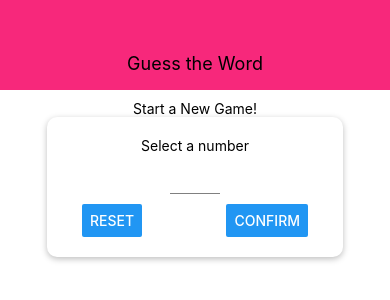
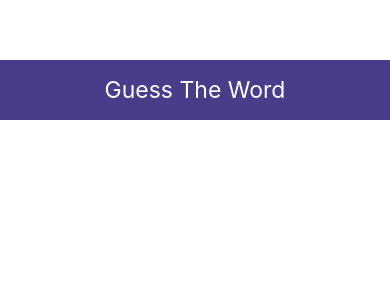
Before and after one commit to OsodracPT/words-game, a React Native app: screen / in a window 390 px wide. Shown: the top 300 px of the page. Built offline with nearby package versions, Linux system fonts and the light colour scheme.

Commit message:
Clearing project for Shopping List

```diff
--- a/App.js
+++ b/App.js
@@ -1,35 +1,23 @@
 import React, { useState } from "react";
-import { StyleSheet, View } from "react-native";
+import { StyleSheet, View, Text } from "react-native";
 
 import Header from "./components/Header";
-import StartGameScreen from "./screens/StartGameScreen";
-import GameScreen from "./screens/GameScreen";
 
 export default function App() {
-  const [userNumber, setUserNumber] = useState();
-
-  const startGameHandler = (selectedNumber) => {
-    setUserNumber(selectedNumber);
-  };
-
-  let content = (
-    <StartGameScreen onStartGame={startGameHandler}></StartGameScreen>
-  );
-
-  if (userNumber) {
-    content = <GameScreen userChoice={userNumber}></GameScreen>;
-  }
-
   return (
-    <View style={styles.screen}>
-      <Header title={"Guess the Word"}></Header>
-      {content}
+    <View style={styles.container}>
+      <Header title={"Guess The Word"}></Header>
     </View>
   );
 }
 
 const styles = StyleSheet.create({
-  screen: {
+  container: {
     flex: 1,
+    paddingTop: 60,
+  },
+  text: {
+    color: "darkslateblue",
+    fontSize: 30,
   },
 });
--- a/components/Header.js
+++ b/components/Header.js
@@ -13,15 +13,16 @@ const Header = (props) => {
 const styles = StyleSheet.create({
   header: {
     width: "100%",
-    height: 90,
-    paddingTop: 36,
-    backgroundColor: "#f7287b",
+    height: 60,
+    padding: 15,
+    backgroundColor: "darkslateblue",
     alignItems: "center",
     justifyContent: "center",
   },
   headerTitle: {
-    color: "black",
-    fontSize: 18,
+    color: "white",
+    fontSize: 23,
+    textAlign: "center",
   },
 });
 
--- a/screens/GameScreen.js
+++ b/screens/GameScreen.js
@@ -1,5 +1,5 @@
-import React, { useState } from "react";
-import { View, Text, StyleSheet, Button } from "react-native";
+import React, { useState, useRef } from "react";
+import { View, Text, StyleSheet, Button, Alert } from "react-native";
 
 import NumberContainer from "../components/NumberContainer";
 import Card from "../components/Card";
@@ -19,13 +19,46 @@ const GameScreen = (props) => {
   const [currentGuess, setCurrentGuess] = useState(
     generateRandomBetween(1, 100, props.userChoice)
   );
+
+  const currentLow = useRef(1);
+  const currentHigh = useRef(100);
+
+  const nextGuessHandler = (direction) => {
+    if (
+      (direction === "lower" && currentGuess < props.userChoice) ||
+      (direction === "greater" && currentGuess > props.userChoice)
+    ) {
+      Alert.alert("Don't lie!", "You selected a wrong instruction.", [
+        { text: "Sorry!", style: "cancel" },
+      ]);
+      return;
+    }
+    if (direction === "lower") {
+      currentHigh.current = currentGuess;
+    } else {
+      currentLow.current = currentGuess;
+    }
+    const nextNumber = generateRandomBetween(
+      currentLow,
+      currentHigh,
+      currentGuess
+    );
+    setCurrentGuess(nextNumber);
+  };
+
   return (
     <View>
       <Text>Opponent's Guess</Text>
       <NumberContainer>{currentGuess}</NumberContainer>
       <Card style={styles.buttonContainer}>
-        <Button title="LOWER" onPress={() => {}}></Button>
-        <Button title="GREATER" onPress={() => {}}></Button>
+        <Button
+          title="LOWER"
+          onPress={nextGuessHandler.bind(this, "lower")}
+        ></Button>
+        <Button
+          title="GREATER"
+          onPress={nextGuessHandler.bind(this, "higher")}
+        ></Button>
       </Card>
     </View>
   );
--- a/screens/StartGameScreen.js
+++ b/screens/StartGameScreen.js
@@ -66,7 +66,7 @@ const StartGameScreen = (props) => {
       }}
     >
       <View style={styles.screen}>
-        <Text>Start a New Game!</Text>
+        <Text>A Fun word guessing game to play with friends!</Text>
         <Card style={styles.inputContainer}>
           <Text>Select a number</Text>
           <Input
```
Also changed, not shown: screens/WelcomeScreen.js (added, +69 -0 lines).
